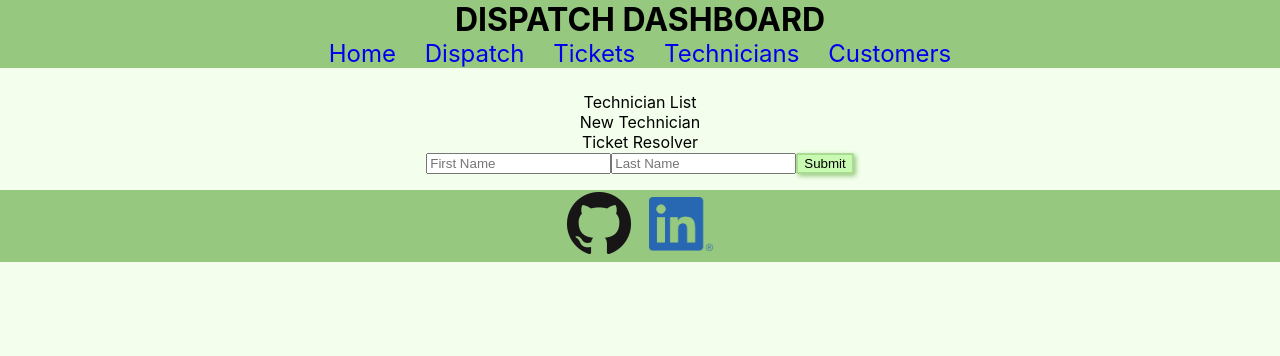
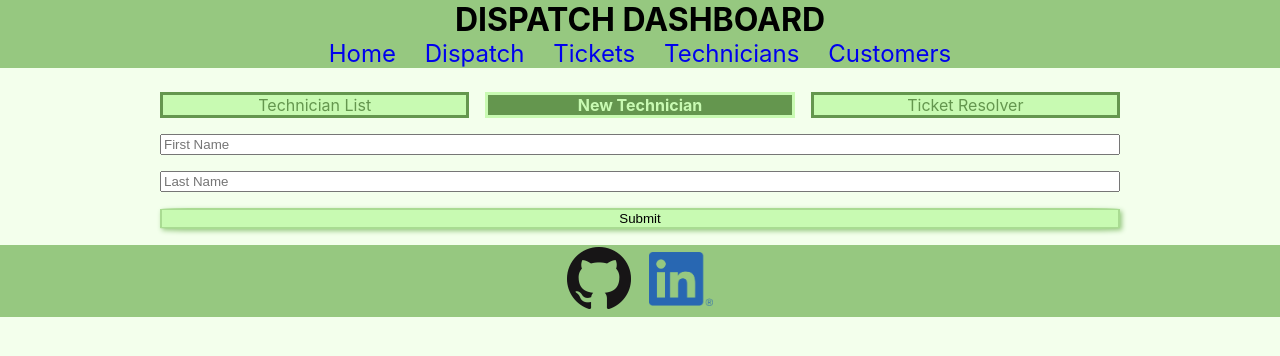
Before and after one commit to aaronslaughter/dispatch-dashboard, a React (Create React App) app in the folder client/: page /technicians in a window 1280 px wide. Both pictures are taken after a click on the element "New Technician". Shown: the top 356 px of the page. Built offline with nearby package versions, Linux system fonts and the light colour scheme; no server answers; a web font is replaced by a local one.

Commit message:
styled technicians page

```diff
--- a/client/src/App.css
+++ b/client/src/App.css
@@ -155,6 +155,52 @@ button:hover {
   gap: 1em;
 }
 
+.technician-page-main {
+  display: grid;
+  grid-template-columns: repeat(3, 1fr);
+  gap: 1em;
+  margin: 0 10em 0 10em;
+  font-size: 0.5em;
+}
+
+.technician-list-headers {
+  display: grid;
+  grid-template-columns: repeat(3, 1fr);
+  gap: 1em;
+  grid-column-start: span 3;
+}
+
+.technician-list-headers > *:nth-child(4) {
+  grid-column-start: span 3;
+}
+
+.technician-list-item {
+  display: grid;
+  grid-template-columns: repeat(3, 1fr);
+}
+
+.technician-creator {
+  grid-column-start: span 3;
+}
+
+.technician-creator-form {
+  display: flex;
+  flex-direction: column;
+  justify-content: center;
+  gap: 1em;
+}
+
+.ticket-resolver {
+  grid-column-start: span 3;
+}
+
+.ticket-resolver-form {
+  display: flex;
+  flex-direction: column;
+  justify-content: center;
+  gap: 1em;
+}
+
 @media only screen and (min-width: 50em) {
   .dashboard-card-container {
     flex-direction: row;
@@ -175,4 +221,8 @@ button:hover {
   .ticket-page-main {
     font-size: 1em;
   }
+
+  .technician-page-main {
+    font-size: 1em;
+  }
 }
--- a/client/src/components/technician/TechnicianCreator.jsx
+++ b/client/src/components/technician/TechnicianCreator.jsx
@@ -9,8 +9,8 @@ export default function TechnicianCreator(props) {
   }
 
   return (
-    <div>
-      <form onSubmit={handleSubmit}>
+    <div className="technician-creator">
+      <form className="technician-creator-form" onSubmit={handleSubmit}>
         <input type="text"
           value={props.newTechnician.firstName}
           onChange={props.handleTechnicianChange}
--- a/client/src/components/technician/TechnicianList.jsx
+++ b/client/src/components/technician/TechnicianList.jsx
@@ -3,16 +3,17 @@ import TechnicianListItem from './TechnicianListItem'
 
 export default function TechnicianList(props) {
   return (
-    <div>
+    <div className="technician-list-headers">
       <div>Name:</div>
-      <div>Seniority:</div>
       <div>Status:</div>
       <div>Assigned Ticket:</div>
-      {props.technicians.map((element, index) =>
-        <div key={index}>
-          <TechnicianListItem technician={element} tickets={props.tickets}></TechnicianListItem>
-        </div>
-      )}
+      <div>
+        {props.technicians.map((element, index) =>
+          <div key={index}>
+            <TechnicianListItem technician={element} tickets={props.tickets}></TechnicianListItem>
+          </div>
+        )}
+      </div>
     </div>
   )
 }
--- a/client/src/components/technician/TechnicianListItem.jsx
+++ b/client/src/components/technician/TechnicianListItem.jsx
@@ -13,7 +13,7 @@ export default function TechnicianListItem(props) {
   }, [])
 
   return (
-    <div>
+    <div className="technician-list-item">
       <div>{props.technician.firstName} {props.technician.lastName}</div>
       <div>{props.technician.status}</div>
       <div>{assignedTicket === '' ? 'No Ticket Assigned' : assignedTicket}</div>
--- a/client/src/components/technician/TicketResolver.jsx
+++ b/client/src/components/technician/TicketResolver.jsx
@@ -38,8 +38,8 @@ export default function TicketResolver(props) {
   }
 
   return (
-    <div>
-      <form>
+    <div className="ticket-resolver">
+      <form className="ticket-resolver-form">
         <select onChange={handleChange}>
           <option value="">Technician...</option>
           {props.technicians.map((element, index) => (
--- a/client/src/pages/TechsPage.jsx
+++ b/client/src/pages/TechsPage.jsx
@@ -8,10 +8,10 @@ export default function TechsPage(props) {
   const [activeTab, setActiveTab] = useState(0)
 
   return (
-    <main>
-      <div onClick={() => setActiveTab(0)}>Technician List</div>
-      <div onClick={() => setActiveTab(1)}>New Technician</div>
-      <div onClick={() => setActiveTab(2)}>Ticket Resolver</div>
+    <main className="technician-page-main">
+      <div onClick={() => setActiveTab(0)} className={activeTab === 0 ? 'active-tab' : 'inactive-tab'}>Technician List</div>
+      <div onClick={() => setActiveTab(1)} className={activeTab === 1 ? 'active-tab' : 'inactive-tab'}>New Technician</div>
+      <div onClick={() => setActiveTab(2)} className={activeTab === 2 ? 'active-tab' : 'inactive-tab'}>Ticket Resolver</div>
       {activeTab === 0 ? <TechnicianList technicians={props.technicians} tickets={props.tickets}/>
       : activeTab === 1 ? <TechnicianCreator newTechnician={props.newTechnician}
       handleTechnicianChange={props.handleTechnicianChange}
```
